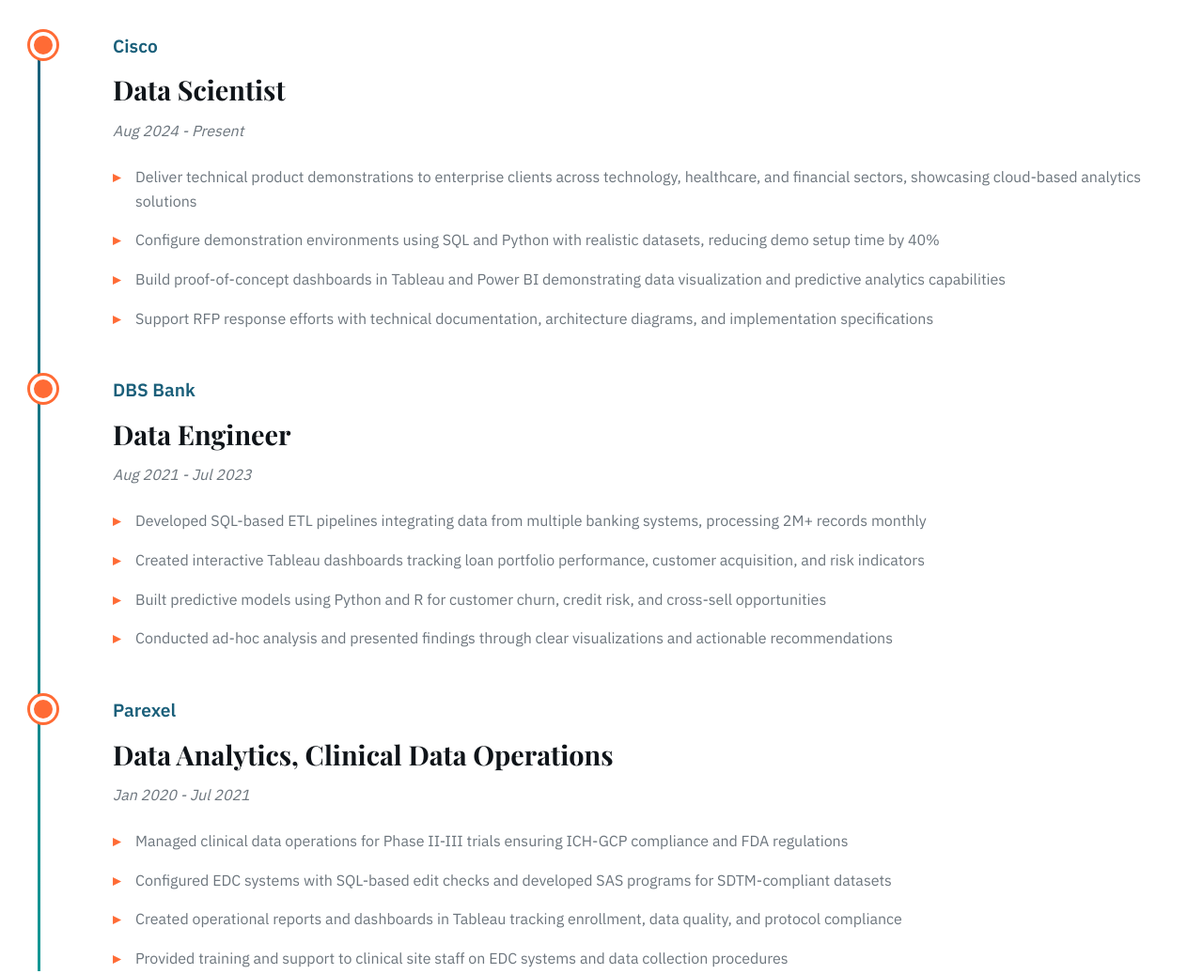
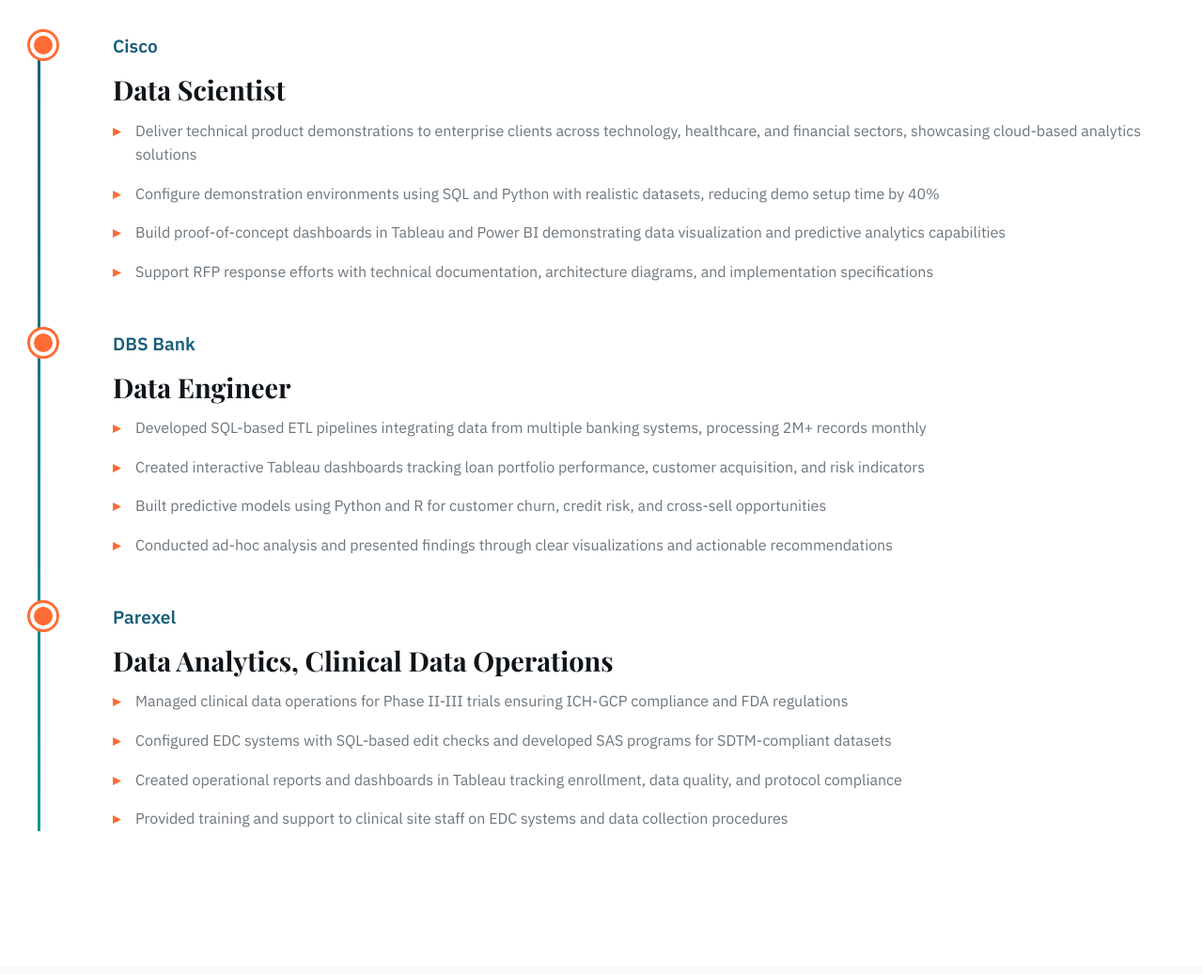
Before and after one commit to lahari16ds-bot/lahari16ds-bot.github.io, a plain HTML site: page index.html in a window 1280 px wide. Shown: the part 3440-4477 px from the top of the page at 94% size. Drawn offline with nearby package versions, Linux system fonts and the light colour scheme.

Commit message:
Remove employment period from timeline entries
Removed employment period details for multiple positions.

```diff
--- a/index.html
+++ b/index.html
@@ -809,7 +809,6 @@
                 <div class="timeline-item">
                     <div class="company">Cisco</div>
                     <h3>Data Scientist</h3>
-                    <p class="period">Aug 2024 - Present</p>
                     <ul>
                         <li>Deliver technical product demonstrations to enterprise clients across technology, healthcare, and financial sectors, showcasing cloud-based analytics solutions</li>
                         <li>Configure demonstration environments using SQL and Python with realistic datasets, reducing demo setup time by 40%</li>
@@ -821,7 +820,6 @@
                 <div class="timeline-item">
                     <div class="company">DBS Bank</div>
                     <h3>Data Engineer</h3>
-                    <p class="period">Aug 2021 - Jul 2023</p>
                     <ul>
                         <li>Developed SQL-based ETL pipelines integrating data from multiple banking systems, processing 2M+ records monthly</li>
                         <li>Created interactive Tableau dashboards tracking loan portfolio performance, customer acquisition, and risk indicators</li>
@@ -833,7 +831,6 @@
                 <div class="timeline-item">
                     <div class="company">Parexel</div>
                     <h3>Data Analytics, Clinical Data Operations</h3>
-                    <p class="period">Jan 2020 - Jul 2021</p>
                     <ul>
                         <li>Managed clinical data operations for Phase II-III trials ensuring ICH-GCP compliance and FDA regulations</li>
                         <li>Configured EDC systems with SQL-based edit checks and developed SAS programs for SDTM-compliant datasets</li>
```
